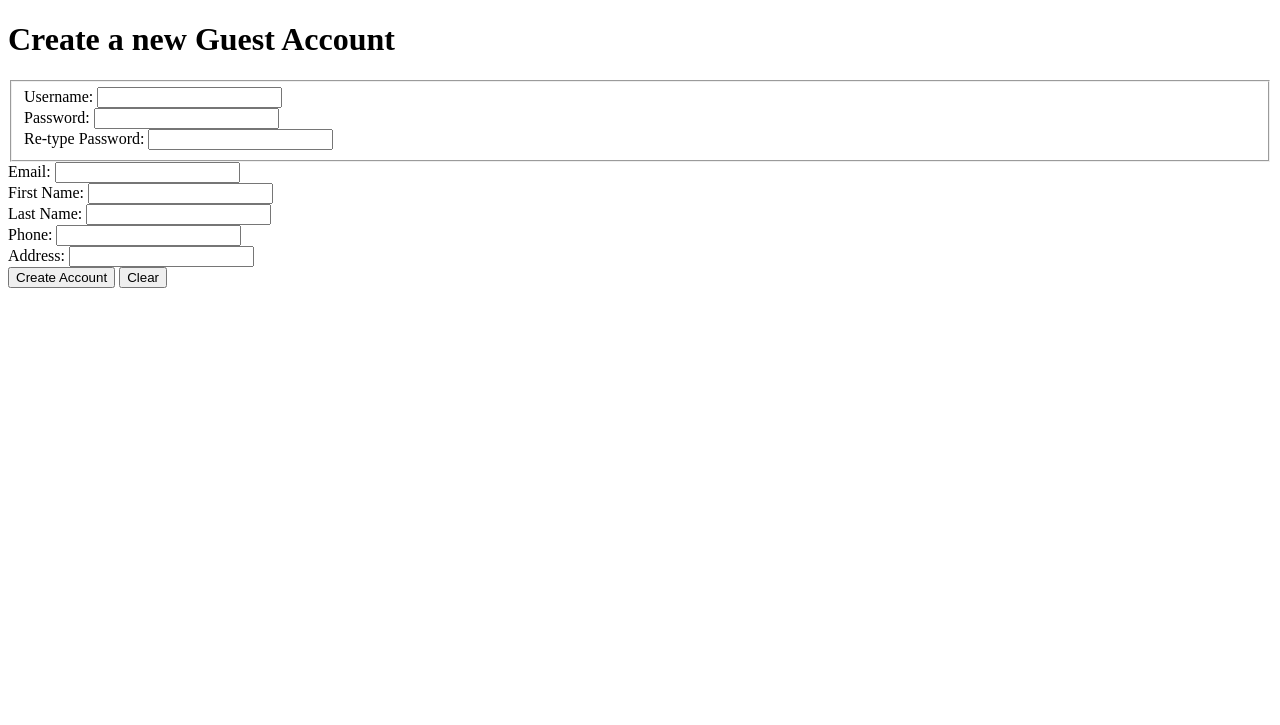
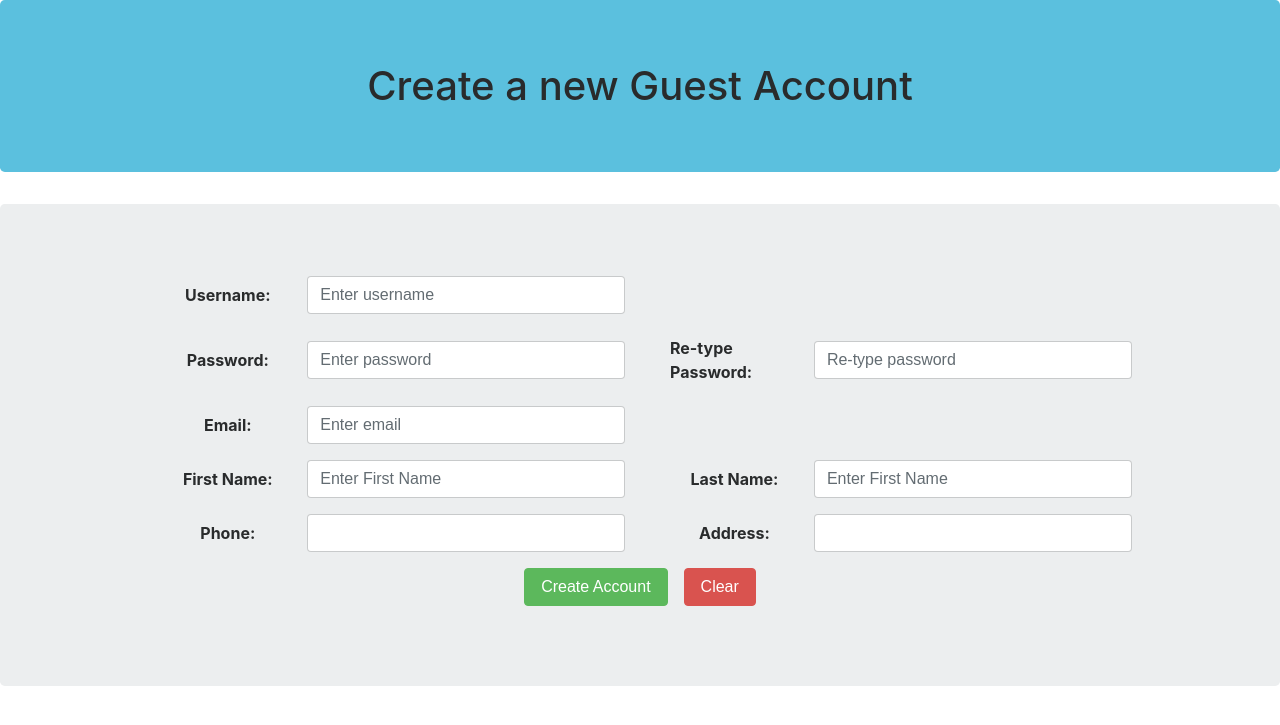
Before and after one commit to henriquebelotto/OpenSource_PHP, a PHP site: page /create_guest_account.php in a window 1280 px wide. Shown: the top 725 px of the page. Run offline with PHP 8.4, Linux system fonts and the light colour scheme.

Commit message:
Applied bootstrap for create_guest_account. Modified slightly bootstrap for create_emp_account

```diff
--- a/create_guest_account.php
+++ b/create_guest_account.php
@@ -2,6 +2,16 @@
 <html lang="en">
 <head>
     <meta charset="UTF-8">
+    <meta http-equiv="X-UA-Compatible" content="IE=edge">
+    <meta name="viewport" content="width=device-width, initial-scale=1, shrink-to-fit=no">
+    <meta http-equiv="x-ua-compatible" content="ie=edge"> <!-- edge compatible -->
+    <link rel="stylesheet" class="card-link" href="css/bootstrap.css">
+    <link rel="stylesheet" type="text/css" href="css/style.css">
+
+    <script src="script/jquery-3.2.1.js"></script>
+    <script src="script/tether.js"></script>
+    <script src="script/bootstrap.js"></script>
+    <script type="text/javascript" src="script/javascript.js"></script>
     <title>XYZ Company - Create Guest Account</title>
     <?php
 
@@ -67,44 +77,84 @@
 </head>
 <body>
 
-<h1>Create a new Guest Account</h1>
+<div>
+
+    <div>
+    <h1 class="jumbotron text-center bg-info">Create a new Guest Account</h1>
+    </div>
+
+    <div class="jumbotron bg-secondary">
+
+        <div>
+            <h5 class="text-center"><b><?php checkForm() ?></b></h5>
+        </div>
+
+        <form method="post" action="">
+            <div class="form-inline justify-content-start form-row form-group">
+                <div class="col-1">
+
+                </div>
+                <div class="form-group col-5">
+                    <label class="col-form-label col-4" for="username"><b>Username:</b></label>
+                    <input class="form-control col-8" type="text" name="username" id="username"
+                           placeholder="Enter username">
+                </div>
+            </div>
+            <div class="form-inline form-row justify-content-center form-group">
+                <div class="form-group col-5">
+                    <label class="col-form-label col-4" for="password"><b>Password:</b></label>
+                    <input class="form-control col-8" type="password" name="password" id="password" placeholder="Enter password">
+                </div>
+                <div class="form-group col-5">
+                    <label class="col-form-label col-4" for="retype-password"><b>Re-type Password:</b></label>
+                    <input class="form-control col-8" type="password" name="retype-password" id="retype-password" placeholder="Re-type password">
+                </div>
+            </div>
 
 
-<p><?php checkForm() ?></p>
+            <div class="form-inline form-row justify-content-start form-group">
+                <div class="col-1">
 
-    <form method="post" action="">
-        <fieldset>
-            <label for="username">Username:</label>
-            <input type="text" name="username" id="username">
-            <br>
-            <label for="password">Password:</label>
-            <input type="password" name="password" id="password">
-            <br>
-            <label for="retype-password">Re-type Password:</label>
-            <input type="password" name="retype-password" id="retype-password">
-            <br>
-        </fieldset>
-        <label for="email">Email:</label>
-        <input type="email" name="email" id="email">
-        <br>
-        <label for="firstname">First Name:</label>
-        <input type="text" name="firstname" id="firstname">
-        <br>
-        <label for="lastname">Last Name:</label>
-        <input type="text" name="lastname" id="lastname">
-        <br>
-        <label for="phone">Phone:</label>
-        <input type="text" name="phone" id="phone">
-        <br>
-        <label for="address">Address:</label>
-        <input type="text" name="address" id="address">
-        <br>
+                </div>
+                <div class="form-group col-5">
+                    <label class="col-form-label col-4" for="email"><b>Email:</b></label>
+                    <input class="form-control col-8" type="email" name="email" id="email" placeholder="Enter email">
+                </div>
+            </div>
+            <div class="form-inline form-row justify-content-center form-group">
+                <div  class="form-group col-5">
+                    <label class="col-form-label col-4" for="firstname"><b>First Name:</b></label>
+                    <input class="form-control col-8" type="text" name="firstname" id="firstname" placeholder="Enter First Name">
+                </div>
+                <div  class="form-group col-5">
+                    <label class="col-form-label col-4"  for="lastname"><b>Last Name:</b></label>
+                    <input class="form-control col-8" type="text" name="lastname" id="lastname" placeholder="Enter First Name">
+                </div>
+            </div>
+            <div class="form-inline form-row justify-content-center form-group">
+                <div class="form-group col-5">
+                    <label class="col-form-label col-4" for="phone"><b>Phone:</b></label>
+                    <input class="form-control col-8" type="text" name="phone" id="phone">
+                </div>
+                <div class="form-group col-5">
+                    <label class="col-form-label col-4" for="address"><b>Address:</b></label>
+                    <input class="form-control col-8" type="text" name="address" id="address">
+                </div>
+            </div>
 
-        <button type="submit" value="submited" name="submit">Create Account</button>
-        <button type="reset" value="reset">Clear</button>
+            <div class="form-group form-inline justify-content-center">
+                <button class="btn btn-success mr-3" type="submit" value="submited" name="submit">Create Account</button>
+                <button class="btn btn-danger" type="reset" value="reset">Clear</button>
+            </div>
+
+        </form>
+    </div>
 
 
-    </form>
+
+</div>
+
+
 
 </body>
 </html>
```
Also changed, not shown: create_emp_account.php (+8 -5 lines).
